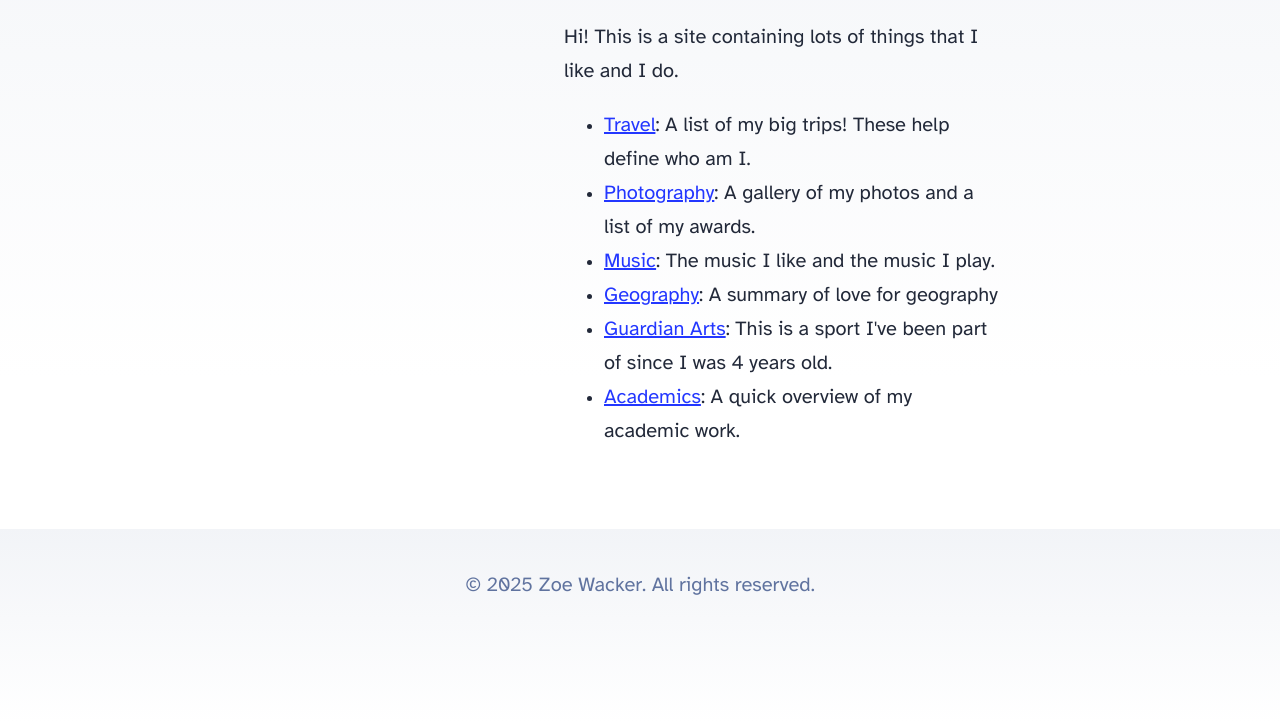
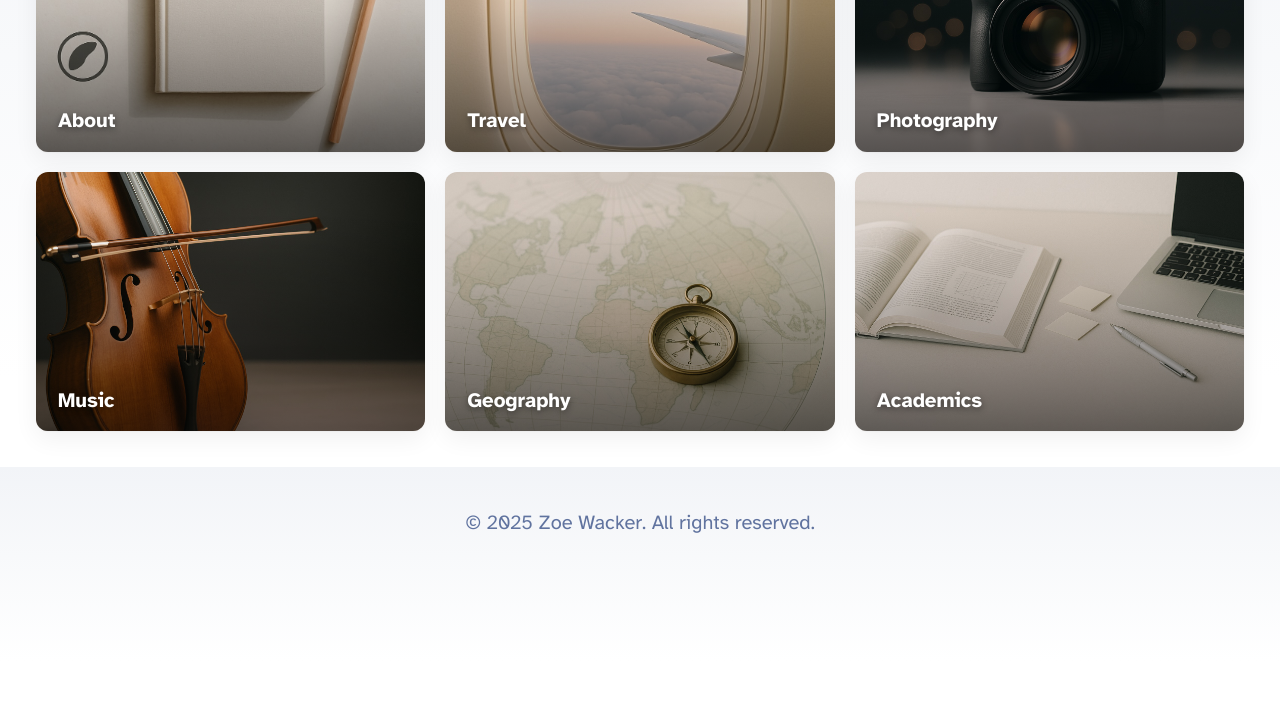
Before and after one commit to jgwacker/zoe-website, an Astro site: page / in a window 1280 px wide. Shown: the part 222-945 px from the top of the page. After the commit the page ends 883 px from the top, so only its background shows below. Built offline with nearby package versions, Linux system fonts and the light colour scheme; Astro itself is replaced by a stand-in of ours.

Commit message:
redone splash

```diff
--- /dev/null
+++ b/src/layouts/FullBleed.astro
@@ -0,0 +1,41 @@
+---
+import BaseHead from '@components/BaseHead.astro';
+import Header from '@components/Header.astro';
+import Footer from '@components/Footer.astro';
+
+const { title = 'Untitled', pad = false } = Astro.props;
+/**
+ * FullBleed layout
+ * - No sidebar grid.
+ * - Spans the viewport width (overrides any global main/container limits).
+ * - Pass `pad` if a page wants soft page padding.
+ */
+---
+<html lang="en">
+  <head>
+    <BaseHead title={title} />
+  </head>
+  <body>
+    <Header />
+
+    <main class={pad ? 'fullbleed padded' : 'fullbleed'}>
+      <slot />
+    </main>
+
+    <Footer />
+  </body>
+
+  <style>
+    /* Break out of the starter’s centered content wrapper */
+    .fullbleed {
+      width: 100%;
+      max-width: none;
+      margin: 0;              /* kill auto-centering */
+      padding: 0;             /* true edge-to-edge by default */
+      display: block;
+    }
+    .padded {
+      padding: clamp(12px, 3vw, 24px);
+    }
+  </style>
+</html>
--- a/src/pages/index.astro
+++ b/src/pages/index.astro
@@ -1,17 +1,113 @@
 ---
-import Layout from '@layouts/Page.astro';
+import FullBleed from '@layouts/FullBleed.astro';
+
+const tiles = [
+  { href: '/about',        label: 'About',        img: '/images/home/about.jpg',        alt: 'About Zoe' },
+  { href: '/travel',       label: 'Travel',       img: '/images/home/travel.jpg',       alt: 'Travel highlights' },
+  { href: '/photography',  label: 'Photography',  img: '/images/home/photography.jpg',  alt: 'Photography portfolio' },
+  { href: '/music',        label: 'Music',        img: '/images/home/music.jpg',        alt: 'Music and cello' },
+  { href: '/geography',    label: 'Geography',    img: '/images/home/geography.jpg',    alt: 'Geography projects' },
+  { href: '/academics',    label: 'Academics',    img: '/images/home/academics.jpg',    alt: 'Academic work' },
+];
 ---
 
-<Layout title="Zoe Wacker">
-  <p>Hi! This is a site containing lots of things that I like and I do.</p>
+<FullBleed title="Zoe Wacker — Home">
+  <section class="wrap" aria-label="Featured sections">
+    <div class="grid">
+      {tiles.map(t => (
+        <a href={t.href} class="tile">
+          <img src={t.img} alt={t.alt} loading="lazy" decoding="async" />
+          <span class="label">{t.label}</span>
+        </a>
+      ))}
+    </div>
+  </section>
 
-  <ul>
-    <li><a href="/travel">Travel</a>: A list of my big trips! These help define who am I.</li>
-    <li><a href="/photography">Photography</a>: A gallery of my photos and a list of my awards. </li>
-    <li><a href="/music">Music</a>: The music I like and the music I play.</li>
-    <li><a href="/geography">Geography</a>: A summary of love for geography</li>
-    <li><a href="/guardian-arts">Guardian Arts</a>: This is a sport I've been part of since I was 4 years
-    old.</li>
-    <li><a href="/academics">Academics</a>: A quick overview of my academic work.</li>
-  </ul>
-</Layout>
+  <style>
+    /* Uses your neutral site palette (inherits colors from layout) */
+    :root {
+      --pad: clamp(16px, 4vw, 36px);
+      --gap: clamp(12px, 2vw, 20px);
+      --ring: currentColor;
+      --overlay: linear-gradient(
+        to top,
+        rgba(0,0,0,.55),
+        rgba(0,0,0,.15) 55%,
+        rgba(0,0,0,0) 85%
+      );
+    }
+
+    .wrap {
+      padding: var(--pad);
+    }
+
+    .grid {
+      display: grid;
+      grid-template-columns: repeat(3, minmax(0, 1fr)); /* 3 × 2 on desktop */
+      gap: var(--gap);
+      align-items: stretch;
+    }
+
+    .tile {
+      position: relative;
+      display: block;
+      aspect-ratio: 3 / 2;              /* consistent card size */
+      overflow: hidden;
+      border-radius: 12px;
+      text-decoration: none;
+      color: inherit;                   /* visited links don’t change color */
+      box-shadow:
+        0 1px 2px rgba(0,0,0,.04),
+        0 8px 24px rgba(0,0,0,.06);
+      transform: translateZ(0);         /* smoother hover on Safari */
+    }
+    .tile:visited { color: inherit; }
+    .tile:focus-visible {
+      outline: 3px solid var(--ring);
+      outline-offset: 2px;
+    }
+    .tile:hover .label { transform: translateY(-2px); }
+
+    .tile img {
+      position: absolute;
+      inset: 0;
+      width: 100%;
+      height: 100%;
+      object-fit: cover;
+    }
+
+    /* Readability overlay */
+    .tile::after {
+      content: "";
+      position: absolute;
+      inset: 0;
+      background: var(--overlay);
+    }
+
+    /* Text over image */
+    .label {
+      position: absolute;
+      left: 12px;
+      right: 12px;
+      bottom: 12px;
+      padding: 6px 10px;
+      border-radius: 8px;
+      font-weight: 800;
+      font-size: clamp(1rem, 1.6vw, 1.35rem);
+      line-height: 1.1;
+      color: #fff;
+      text-shadow: 0 2px 6px rgba(0,0,0,.45);
+      transform: translateY(0);
+      transition: transform 120ms ease-out;
+      z-index: 1;
+    }
+
+    /* Responsive: 2 columns on tablet, 1 on mobile */
+    @media (max-width: 980px) {
+      .grid { grid-template-columns: repeat(2, minmax(0, 1fr)); }
+    }
+    @media (max-width: 560px) {
+      .grid { grid-template-columns: 1fr; }
+    }
+  </style>
+</FullBleed>
```
Also changed, not shown: public/images/home/about.jpg (added), public/images/home/academics.jpg (added), public/images/home/geography.jpg (added), public/images/home/music.jpg (added), public/images/home/photography.jpg (added), public/images/home/travel.jpg (added), public/images/portrait_2025.jpg (added), 2 other files.
